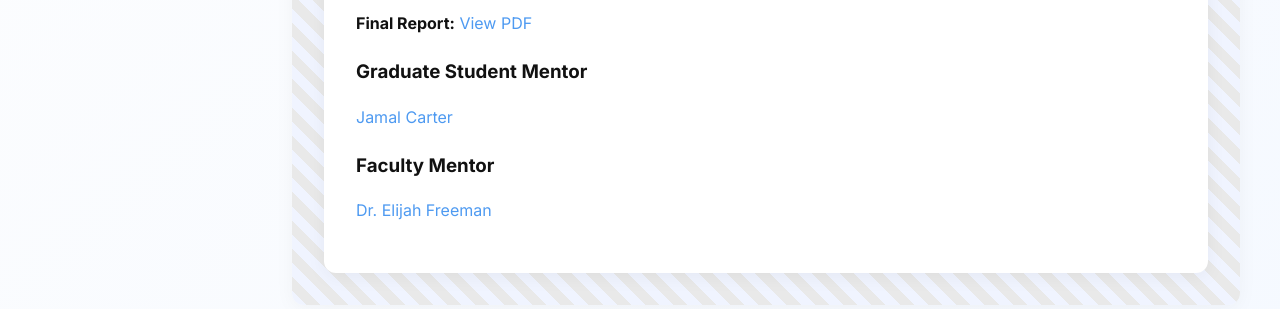
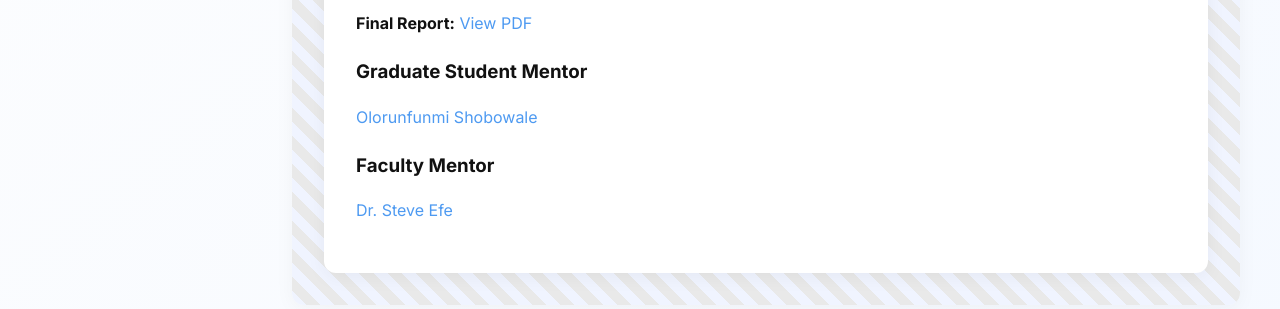
Before and after one commit to PraiseEnweriku1/PraiseEnweriku1.github.io, a Jekyll site: the page built from pages/about-my-project.md, in a window 1280 px wide. Shown: the part 712-1021 px from the top of the page. Built offline with Jekyll 4.4.1, drawn with Linux system fonts in a browser that asks for light colours.

Commit message:
Update about-my-project.md

```diff
--- a/pages/about-my-project.md
+++ b/pages/about-my-project.md
@@ -22,10 +22,10 @@ outcome: |
 final_report_url: https://dl.icdst.org/pdfs/files/22e390b2eb0c8e951f3a742fda5b2d1d.pdf
 
 grad_mentor:
-  name: Jamal Carter
-  linkedin: https://www.linkedin.com/in/jamal-carter
+  name: Olorunfunmi Shobowale
+  linkedin: https://www.linkedin.com/in/olorunfunmi-shobowale-ba352ba7/
 
 faculty_mentor:
-  name: Dr. Elijah Freeman
-  linkedin: https://www.linkedin.com/in/dr-elijah-freeman
+  name: Dr. Steve Efe
+  linkedin: https://www.linkedin.com/in/drsteveefe/
 ---
```
